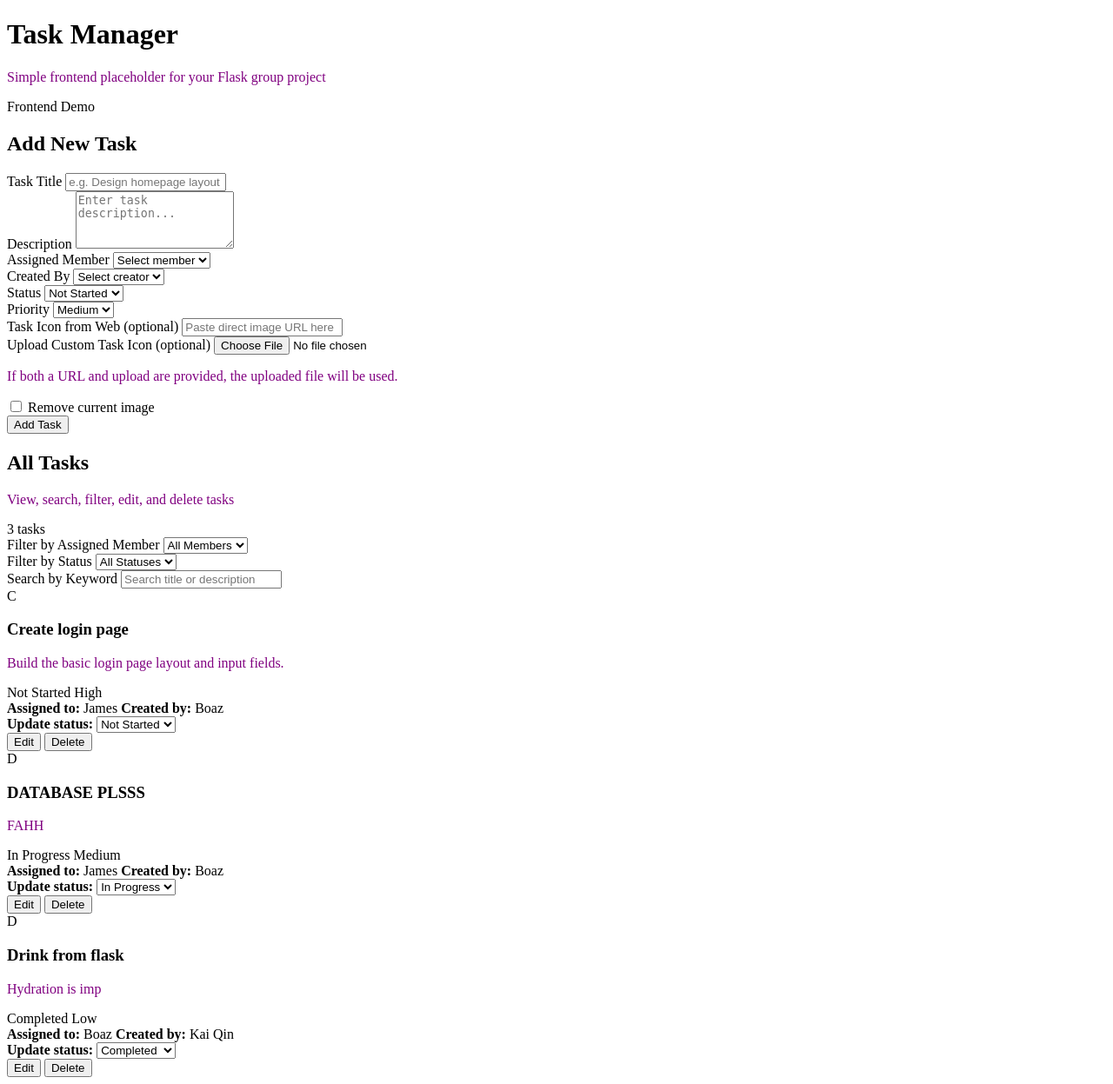
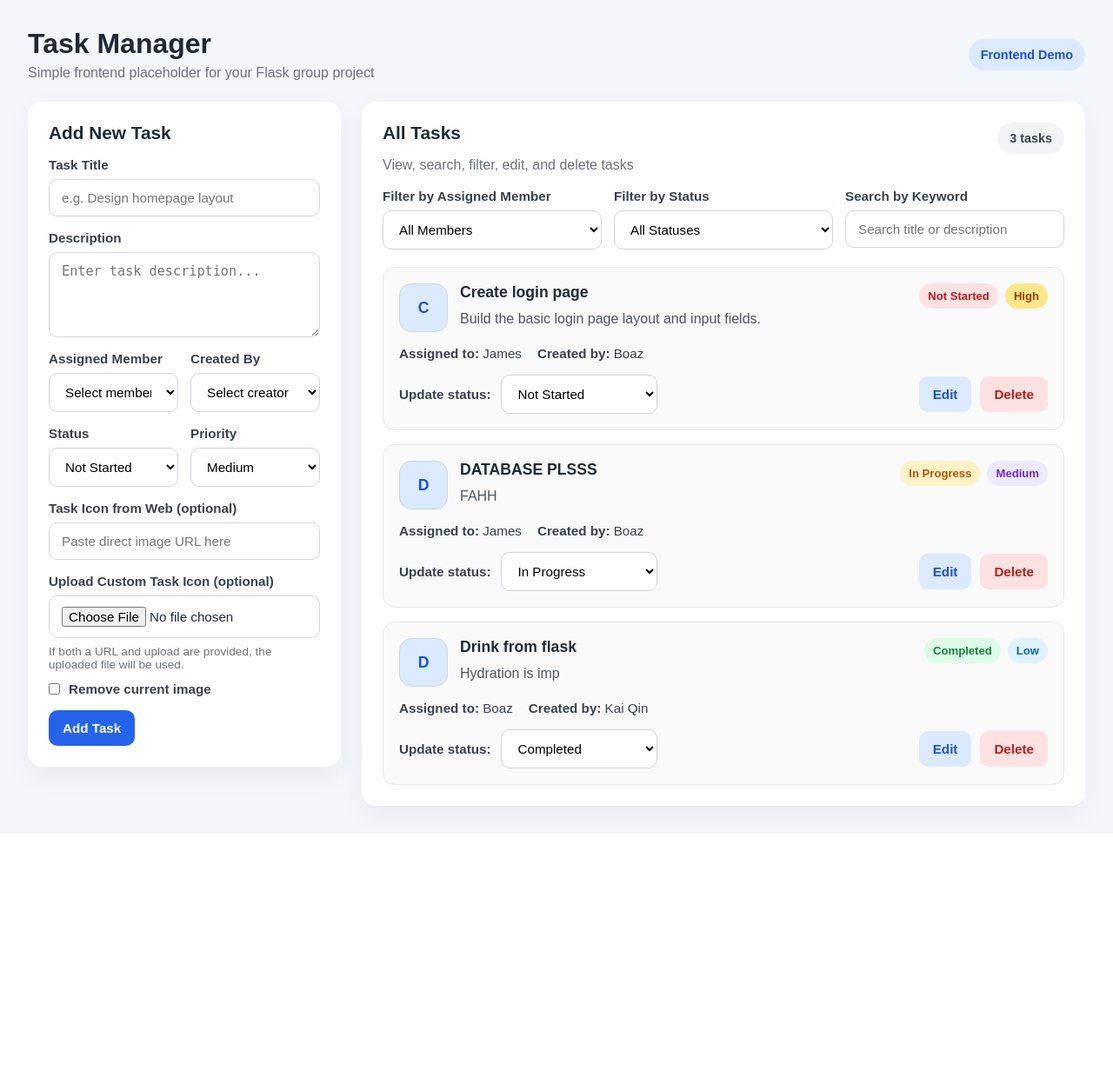
Before and after one commit to EclipsedOlm/task-manager, a Flask app: page / in a window 1280 px wide. Shown: the whole page at 87% size. After the commit the page ends 949 px from the top, so only its background shows below. Run offline with Flask 3, Linux system fonts and the light colour scheme; some libraries are stand-ins or nearby versions.

Commit message:
Trust no.2

```diff
--- a/static/style.css
+++ b/static/style.css
@@ -1,3 +1,427 @@
-p {
-    color: purple;
+* {
+  box-sizing: border-box;
+  margin: 0;
+  padding: 0;
 }
+
+body {
+  font-family: Arial, Helvetica, sans-serif;
+  background: #f4f7fb;
+  color: #1f2937;
+}
+
+.page {
+  min-height: 100vh;
+  padding: 32px;
+}
+
+.topbar {
+  display: flex;
+  justify-content: space-between;
+  align-items: center;
+  margin-bottom: 24px;
+  gap: 16px;
+}
+
+.topbar h1 {
+  font-size: 2rem;
+  margin-bottom: 6px;
+}
+
+.subtitle {
+  color: #6b7280;
+}
+
+.topbar-badge {
+  background: #dbeafe;
+  color: #1d4ed8;
+  padding: 10px 14px;
+  border-radius: 999px;
+  font-size: 0.9rem;
+  font-weight: bold;
+}
+
+.layout {
+  display: grid;
+  grid-template-columns: 360px 1fr;
+  gap: 24px;
+  align-items: start;
+}
+
+.panel {
+  background: #ffffff;
+  border-radius: 16px;
+  padding: 24px;
+  box-shadow: 0 10px 30px rgba(0, 0, 0, 0.06);
+}
+
+.panel h2 {
+  margin-bottom: 16px;
+  font-size: 1.3rem;
+}
+
+.task-form {
+  display: flex;
+  flex-direction: column;
+  gap: 16px;
+}
+
+.form-row {
+  display: grid;
+  grid-template-columns: 1fr 1fr;
+  gap: 14px;
+}
+
+.form-group {
+  display: flex;
+  flex-direction: column;
+  gap: 8px;
+}
+
+label {
+  font-size: 0.95rem;
+  font-weight: 600;
+  color: #374151;
+}
+
+input,
+textarea,
+select {
+  width: 100%;
+  padding: 12px 14px;
+  border: 1px solid #d1d5db;
+  border-radius: 10px;
+  font-size: 0.95rem;
+  background: #fff;
+}
+
+input:focus,
+textarea:focus,
+select:focus {
+  outline: none;
+  border-color: #2563eb;
+  box-shadow: 0 0 0 3px rgba(37, 99, 235, 0.12);
+}
+
+textarea {
+  resize: vertical;
+}
+
+.form-buttons {
+  display: flex;
+  gap: 10px;
+  flex-wrap: wrap;
+}
+
+.btn-primary,
+.btn-secondary,
+.btn-edit,
+.btn-delete {
+  border: none;
+  padding: 12px 16px;
+  border-radius: 10px;
+  font-size: 0.95rem;
+  font-weight: 700;
+  cursor: pointer;
+  transition: 0.2s ease;
+}
+
+.btn-primary {
+  background: #2563eb;
+  color: white;
+}
+
+.btn-primary:hover {
+  background: #1d4ed8;
+}
+
+.btn-secondary {
+  background: #e5e7eb;
+  color: #111827;
+}
+
+.btn-secondary:hover {
+  background: #d1d5db;
+}
+
+.tasks-header {
+  display: flex;
+  justify-content: space-between;
+  align-items: start;
+  gap: 16px;
+  margin-bottom: 18px;
+}
+
+.muted {
+  color: #6b7280;
+  margin-top: 4px;
+}
+
+.task-count {
+  background: #f3f4f6;
+  color: #374151;
+  padding: 10px 14px;
+  border-radius: 999px;
+  font-size: 0.9rem;
+  font-weight: 700;
+  white-space: nowrap;
+}
+
+.filters {
+  display: grid;
+  grid-template-columns: repeat(3, 1fr);
+  gap: 14px;
+  margin-bottom: 20px;
+}
+
+.task-list {
+  display: flex;
+  flex-direction: column;
+  gap: 16px;
+}
+
+.task-card {
+  border: 1px solid #e5e7eb;
+  border-radius: 14px;
+  padding: 18px;
+  background: #fafafa;
+}
+
+.task-card-top {
+  display: flex;
+  justify-content: space-between;
+  align-items: start;
+  gap: 16px;
+}
+
+.task-main {
+  flex: 1;
+}
+
+.task-card h3 {
+  margin-bottom: 8px;
+  font-size: 1.1rem;
+}
+
+.task-desc {
+  color: #4b5563;
+  line-height: 1.5;
+}
+
+.task-tags {
+  display: flex;
+  flex-wrap: wrap;
+  gap: 8px;
+}
+
+.badge {
+  padding: 7px 10px;
+  border-radius: 999px;
+  font-size: 0.82rem;
+  font-weight: 700;
+  white-space: nowrap;
+}
+
+.status-not-started {
+  background: #fee2e2;
+  color: #b91c1c;
+}
+
+.status-progress {
+  background: #fef3c7;
+  color: #b45309;
+}
+
+.status-completed {
+  background: #dcfce7;
+  color: #15803d;
+}
+
+.priority-low {
+  background: #e0f2fe;
+  color: #0369a1;
+}
+
+.priority-medium {
+  background: #ede9fe;
+  color: #6d28d9;
+}
+
+.priority-high {
+  background: #fde68a;
+  color: #92400e;
+}
+
+.task-meta {
+  display: flex;
+  flex-wrap: wrap;
+  gap: 18px;
+  margin-top: 16px;
+  color: #374151;
+  font-size: 0.95rem;
+}
+
+.task-actions {
+  margin-top: 16px;
+  display: flex;
+  justify-content: space-between;
+  align-items: center;
+  gap: 14px;
+  flex-wrap: wrap;
+}
+
+.status-control {
+  display: flex;
+  align-items: center;
+  gap: 12px;
+  flex-wrap: wrap;
+}
+
+.status-control select {
+  width: auto;
+  min-width: 180px;
+}
+
+.action-buttons {
+  display: flex;
+  gap: 10px;
+  flex-wrap: wrap;
+}
+
+.btn-edit {
+  background: #dbeafe;
+  color: #1d4ed8;
+}
+
+.btn-edit:hover {
+  background: #bfdbfe;
+}
+
+.btn-delete {
+  background: #fee2e2;
+  color: #b91c1c;
+}
+
+.btn-delete:hover {
+  background: #fecaca;
+}
+
+.empty-state {
+  text-align: center;
+  padding: 40px 20px;
+  border: 2px dashed #d1d5db;
+  border-radius: 14px;
+  background: #fcfcfc;
+}
+
+.empty-state h3 {
+  margin-bottom: 8px;
+}
+
+.empty-state p {
+  color: #6b7280;
+}
+
+@media (max-width: 1000px) {
+  .layout {
+    grid-template-columns: 1fr;
+  }
+
+  .filters {
+    grid-template-columns: 1fr;
+  }
+}
+
+@media (max-width: 640px) {
+  .page {
+    padding: 18px;
+  }
+
+  .topbar {
+    flex-direction: column;
+    align-items: flex-start;
+  }
+
+  .form-row {
+    grid-template-columns: 1fr;
+  }
+
+  .task-card-top {
+    flex-direction: column;
+  }
+
+  .task-actions {
+    flex-direction: column;
+    align-items: flex-start;
+  }
+}
+
+.task-main-with-icon {
+  display: flex;
+  align-items: flex-start;
+  gap: 14px;
+  flex: 1;
+}
+
+.task-icon {
+  width: 56px;
+  height: 56px;
+  border-radius: 14px;
+  object-fit: cover;
+  background: #e5e7eb;
+  flex-shrink: 0;
+  border: 1px solid #d1d5db;
+}
+
+.task-icon-fallback {
+  display: flex;
+  align-items: center;
+  justify-content: center;
+  font-weight: 700;
+  font-size: 1.1rem;
+  color: #1d4ed8;
+  background: #dbeafe;
+}
+
+.input-note {
+  font-size: 0.85rem;
+  color: #6b7280;
+}
+
+.checkbox-group {
+  margin-top: -4px;
+}
+
+.checkbox-label {
+  display: flex;
+  align-items: center;
+  gap: 10px;
+  font-weight: 600;
+}
+
+.checkbox-label input {
+  width: auto;
+}
+
+.image-preview-box {
+  padding: 14px;
+  border: 1px dashed #cbd5e1;
+  border-radius: 12px;
+  background: #f8fafc;
+}
+
+.preview-label {
+  font-size: 0.9rem;
+  font-weight: 700;
+  margin-bottom: 10px;
+  color: #334155;
+}
+
+.image-preview {
+  width: 72px;
+  height: 72px;
+  object-fit: cover;
+  border-radius: 16px;
+  border: 1px solid #d1d5db;
+  background: white;
+}
```
